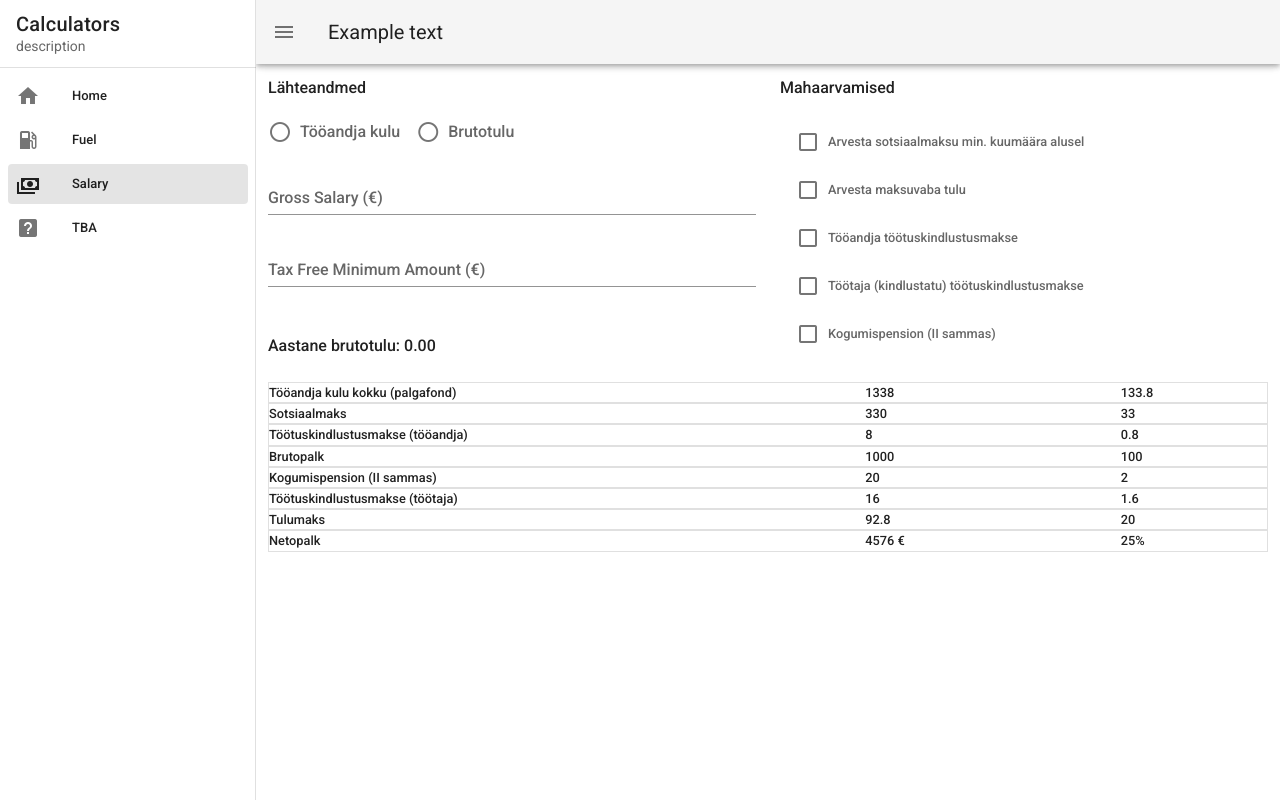
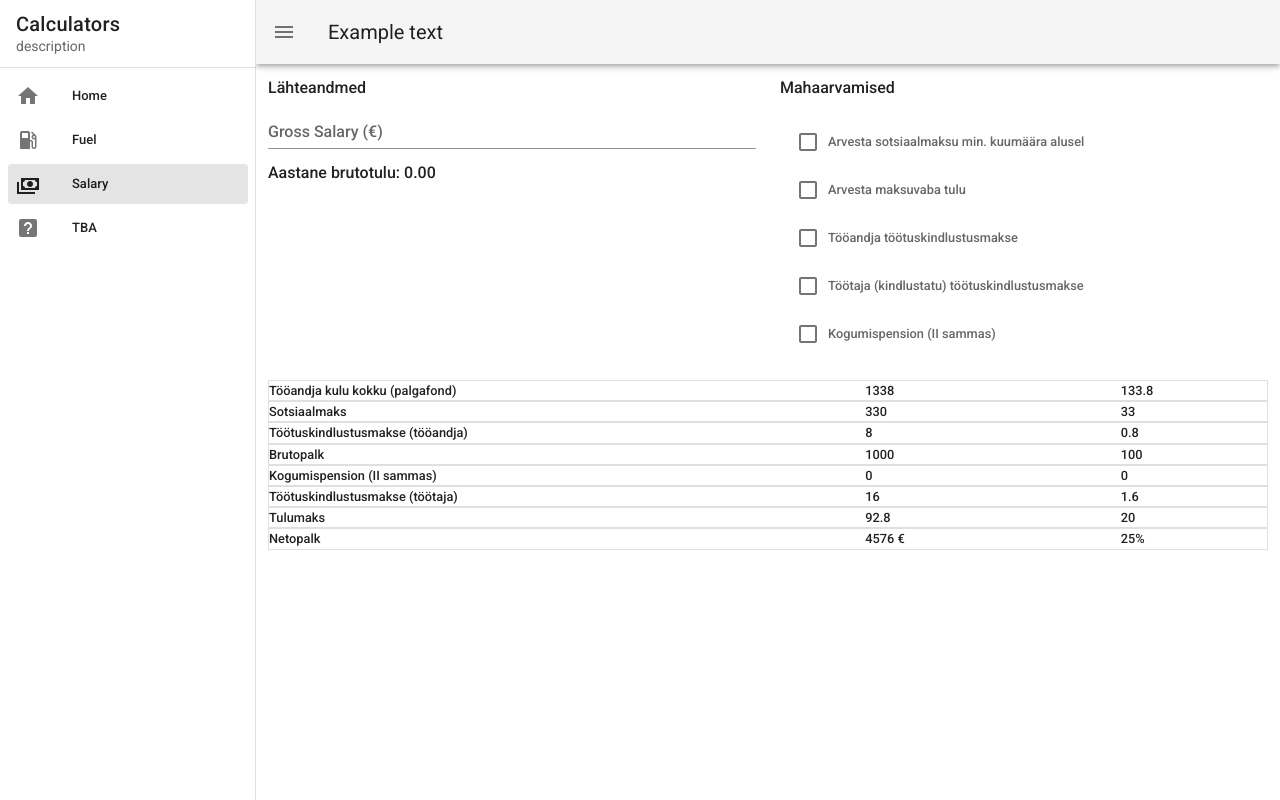
Before and after one commit to IngridJufkin/Calculators, a Vue app: page /salarycalculator in a window 1280 px wide. Built offline with nearby package versions, Linux system fonts and the light colour scheme.

Commit message:
checkbox value check + v-if

```diff
--- a/src/components/SalaryCalculator.vue
+++ b/src/components/SalaryCalculator.vue
@@ -1,38 +1,35 @@
 <template>
   <!-- Calculator name-->
-  <v-container class="font-weight-medium text-left" padding-left: 20px>
+  <v-container class="font-weight-medium text-left">
     <v-row>
       <v-col cols="6" class="left"
         >Lähteandmed
 
-        <v-radio-group v-model="row" row>
-          <v-radio label="Tööandja kulu" value="radio-1"></v-radio>
-          <v-radio label="Brutotulu" value="radio-2"></v-radio>
-        </v-radio-group>
-
         <v-text-field
-          v-model.number="testInput"
+          v-model.number="mainInput"
           @input="testCalc()"
           label="Gross Salary (€)"
           hide-details="auto"
           type="number"
           min="0"
         ></v-text-field>
-        <br />
 
         <v-text-field
+          v-if="this.checkboxIdList.includes(1)"
           v-model.number="taxFreeMin"
-          @input="testCalc()"
+          @change="testCalc()"
           label="Tax Free Minimum Amount (€)"
           hide-details="auto"
           type="number"
           min="0"
           max="500"
         ></v-text-field>
-        <br /><br />
 
-          <span>Aastane brutotulu: {{ estimatedAnnualSalary }}</span>
+        <div v-else></div>
 
+        <v-row class="annual"
+          >Aastane brutotulu: {{ estimatedAnnualSalary }}</v-row
+        >
       </v-col>
 
       <v-col cols="6" class="right"
@@ -46,6 +43,7 @@
               :label="item.name"
               :value="item"
               hide-details
+              @change="checkboxCheck()"
             ></v-checkbox>
           </v-list-item>
         </v-list> </v-col
@@ -75,89 +73,96 @@
 export default {
   name: "Salary",
   props: {
-    msg: String,
+    msg: String
   },
   data() {
     return {
-      testInput: null,
+      mainInput: null,
       testResult: null,
       taxFreeMin: null,
       checkbox: [],
+      checkboxIdList: "",
+
       items: [
         {
           id: 0,
-          name: "Arvesta sotsiaalmaksu min. kuumäära alusel",
+          name: "Arvesta sotsiaalmaksu min. kuumäära alusel"
         },
         {
           id: 1,
           name: "Arvesta maksuvaba tulu",
-          value: null,
+          value: null
         },
         {
           id: 2,
-          name: "Tööandja töötuskindlustusmakse",
+          name: "Tööandja töötuskindlustusmakse"
         },
         {
           id: 3,
-          name: "Töötaja (kindlustatu) töötuskindlustusmakse",
+          name: "Töötaja (kindlustatu) töötuskindlustusmakse"
         },
         {
           id: 4,
-          name: "Kogumispension (II sammas)",
-        },
+          name: "Kogumispension (II sammas)"
+        }
       ],
       results: [
         {
           id: 0,
           name: "Tööandja kulu kokku (palgafond)",
           numVal: 1338,
-          percentVal: 133.8,
+          percentVal: 133.8
         },
         {
           id: 1,
           name: "Sotsiaalmaks",
           numVal: 330,
-          percentVal: 33,
+          percentVal: 33
         },
         {
           id: 2,
           name: "Töötuskindlustusmakse (tööandja)",
           numVal: 8,
-          percentVal: 0.8,
+          percentVal: 0.8
         },
         { id: 3, name: "Brutopalk", numVal: 1000, percentVal: 100 },
         {
           id: 4,
           name: "Kogumispension (II sammas)",
-          numVal: 20,
-          percentVal: 2,
+          numVal: 0,
+          percentVal: 0
         },
         {
           id: 5,
           name: "Töötuskindlustusmakse (töötaja)",
           numVal: 16,
-          percentVal: 1.6,
+          percentVal: 1.6
         },
         { id: 6, name: "Tulumaks", numVal: 92.8, percentVal: 20 },
 
-        { id: 7, name: "Netopalk", numVal: "4576 €", percentVal: "25%" },
-      ],
+        { id: 7, name: "Netopalk", numVal: "4576 €", percentVal: "25%" }
+      ]
     };
   },
+
   computed: {
     estimatedAnnualSalary() {
-      return (this.testInput * 12).toFixed(2);
-    },
+      return (this.mainInput * 12).toFixed(2);
+    }
   },
 
   methods: {
+    checkboxCheck() {
+      let checkboxId = this.checkbox.map(item => item.id);
+      this.checkboxIdList = checkboxId;
+    },
     testCalc() {
-      const socialTax = this.testInput * 0.33;
-      const totalCostEmp = this.testInput + socialTax;
-      const unemploymentInsuranceEmployer = this.testInput * 0.008;
-      const grossSalary = this.testInput;
-      const fundedPensionIIPilar = this.testInput * 0.02;
-      const unemploymentInsuranceEmployee = this.testInput * 0.016;
+      const socialTax = this.mainInput * 0.33;
+      const totalCostEmp = this.mainInput + socialTax;
+      const unemploymentInsuranceEmployer = this.mainInput * 0.008;
+      const grossSalary = this.mainInput;
+      const fundedPensionIIPilar = this.mainInput * 0.02;
+      const unemploymentInsuranceEmployee = this.mainInput * 0.016;
       const taxFreeMinInput = this.taxFreeMin;
       const underIncomeTax =
         grossSalary -
@@ -195,11 +200,16 @@ export default {
       );
 
       //kogumispension II sammas (eur) ja osakaal brutopalgast %
-      this.results[4].numVal = fundedPensionIIPilar.toFixed(2);
-      this.results[4].percentVal = (
-        (fundedPensionIIPilar / grossSalary) *
-        100
-      ).toFixed(2);
+      if (this.checkboxIdList.includes(4)) {
+        this.results[4].numVal = fundedPensionIIPilar.toFixed(2);
+      } else {
+        this.results[4].nuMVal = 0;
+      }
+      // this.results[4].numVal = fundedPensionIIPilar.toFixed(2);
+      // this.results[4].percentVal = (
+      //   (fundedPensionIIPilar / grossSalary) *
+      //   100
+      // ).toFixed(2);
 
       //tööandja töötuskindlustus ja osakaal brutotulust %
       this.results[5].numVal = unemploymentInsuranceEmployee.toFixed(2);
@@ -215,8 +225,8 @@ export default {
       //netopalk (eur) ja osakaal brutopalgast %
       this.results[7].numVal = netSalary.toFixed(2);
       this.results[7].percentVal = ((netSalary / grossSalary) * 100).toFixed(2);
-    },
-  },
+    }
+  }
 };
 </script>
 
@@ -240,4 +250,8 @@ export default {
 ::v-deep .results {
   font-size: 0.8em;
 }
+::v-deep .annual {
+  padding-top: 25px;
+  padding-left: 12px;
+}
 </style>
```
